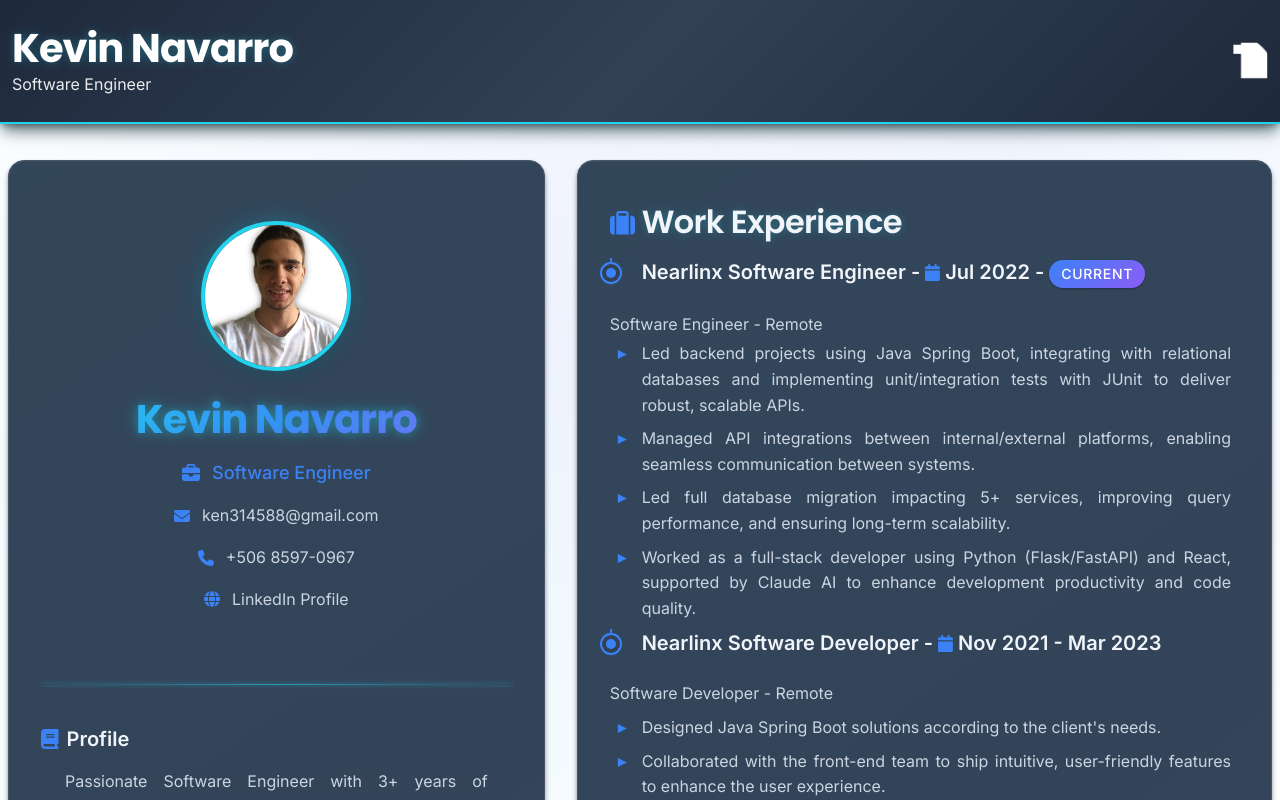
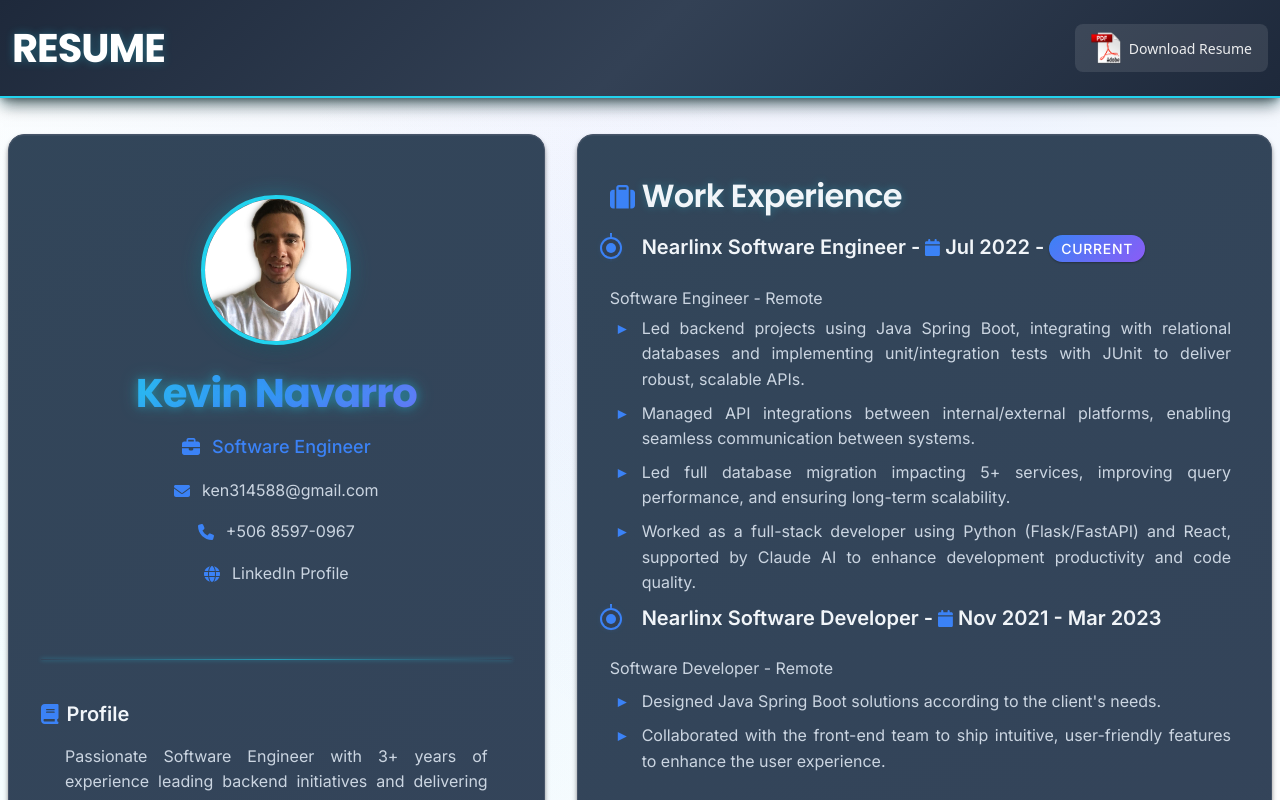
Before and after one commit to kevinNavarroNavarro/kn-resume, a Vue app in the folder kn-resume/: page / in a window 1280 px wide. Shown: the top 800 px of the page. Built offline with nearby package versions, Linux system fonts and the light colour scheme.

Commit message:
Improving some small details
Fixed issue related to PDF Icon
Fixed redirection issue with the linkedin.
Fixed redirection to the new Resume version

```diff
--- a/kn-resume/src/components/Resume.vue
+++ b/kn-resume/src/components/Resume.vue
@@ -4,15 +4,16 @@
       <div class="container-fluid">
         <div class="row align-items-center">
           <div class="col-md-6">
-            <h1 class="text-left mb-0">Kevin Navarro</h1>
-            <p class="text-left mb-0" style="color: white; opacity: 0.9;">Software Engineer</p>
+            <h1 class="text-left mb-0">RESUME</h1>
+            <!-- <p class="text-left mb-0" style="color: white; opacity: 0.9;">Software Engineer</p> -->
           </div>
           <div class="col-md-6 text-end">
             <a
-              href="https://drive.google.com/file/d/1fPqug2Bs3K_-inxIjmO1VAX21WYz8Uo0/view?usp=sharing"
+              href="https://drive.google.com/file/d/12sYeuhqiGnMUlOkr7cALRJZs8Qnsgr8N/view?usp=sharing"
               target="_blank"
+              class="pdf-link"
               title="Download PDF"
-              ><img src="../assets/pdf.png" alt="PDF Icon" style="width: 35px"
+              ><img src="../assets/pdf.png" alt="PDF Icon" style="width: 30px; height: auto;"
             /></a>
           </div>
         </div>
@@ -270,7 +271,7 @@
       <h4 class="pt-1">Find me on</h4>
       <div class="wrapper">
         <a
-          href="https://www.linkedin.com/in/kevinnavarronavarro"
+          href="https://www.linkedin.com/in/knavarronavarro"
           target="_blank"><img src="../assets/linkedIn.png" alt="LinkedIn Icon" class="icon"
         /></a>
         <a href="https://github.com/kevinNavarroNavarro" target="_blank"
@@ -425,13 +426,37 @@ ul li::before {
   margin-bottom: 0;
 }
 
-.header a img {
-  filter: brightness(0) invert(1);
+.header a.pdf-link {
+  display: inline-flex;
+  align-items: center;
+  gap: 0.5rem;
+  padding: 0.5rem 1rem;
+  border-radius: 8px;
+  background: rgba(255, 255, 255, 0.1);
+  transition: all 0.3s ease;
+  text-decoration: none;
+}
+
+.header a.pdf-link:hover {
+  background: rgba(255, 255, 255, 0.2);
+  transform: translateY(-2px);
+  box-shadow: 0 4px 12px rgba(0, 0, 0, 0.2);
+}
+
+.header a.pdf-link img {
   transition: transform 0.3s ease;
 }
 
-.header a:hover img {
-  transform: translateY(-2px);
+.header a.pdf-link:hover img {
+  transform: scale(1.1);
+}
+
+.header a.pdf-link::after {
+  content: "Download Resume";
+  color: white;
+  font-size: 0.875rem;
+  font-weight: 500;
+  opacity: 0.9;
 }
 
 /* Main Content Area */
```
